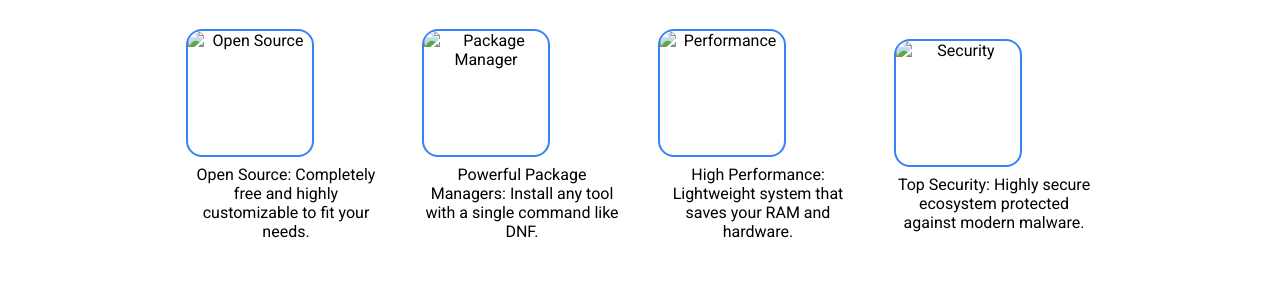
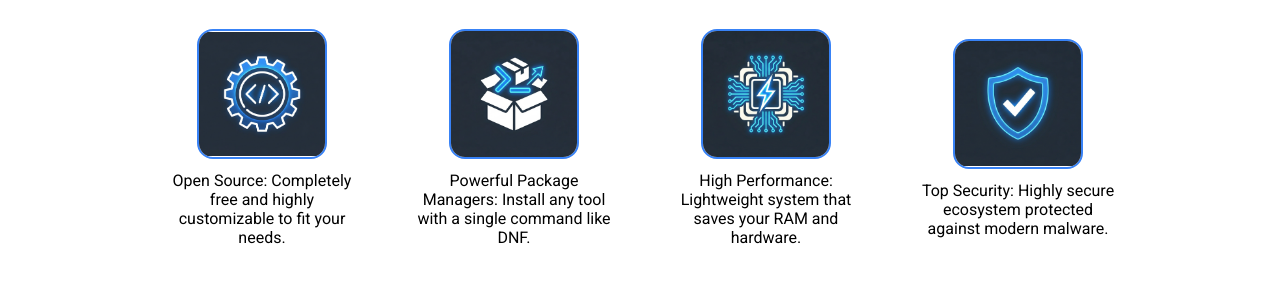
Before and after one commit to yassineED7/linux-landing-page, a plain HTML site: page index.html in a window 1280 px wide. Shown: the part 659-952 px from the top of the page. Drawn offline with Linux system fonts and the light colour scheme.

Commit message:
feat: add feature card icons and refine layout padding

```diff
--- a/style.css
+++ b/style.css
@@ -92,7 +92,7 @@ button {
 
     flex-direction: column;
     padding: 0 160px;
-    margin-bottom: 64px;
+    margin-bottom: 128px;
 }
 
 .features-title {
@@ -106,28 +106,23 @@ button {
 .cards {
     display: flex;
     justify-content: center;
+    align-items: center;
 
-    gap: 36px;
+    gap: 52px;
 }
 
 .card {
-    display: flex;
-    justify-content: center;
-    flex-direction: column;
-
-    gap: 8px;
     text-align: center;
     width: 200px;
 
 }
 
 .img-card {
-    display: flex;
-
     border: 2px solid #3882F6;
     border-radius: 16px;
+    margin-bottom: 8px;
 
-    width: 128px;
-    height: 128px;
-
+    width: 130px;
+    height: 130px;
+    object-fit: contain;
 }
```
Also changed, not shown: images/open-source.png (added), images/package.png (added), images/performance.png (added), images/security.png (added).
